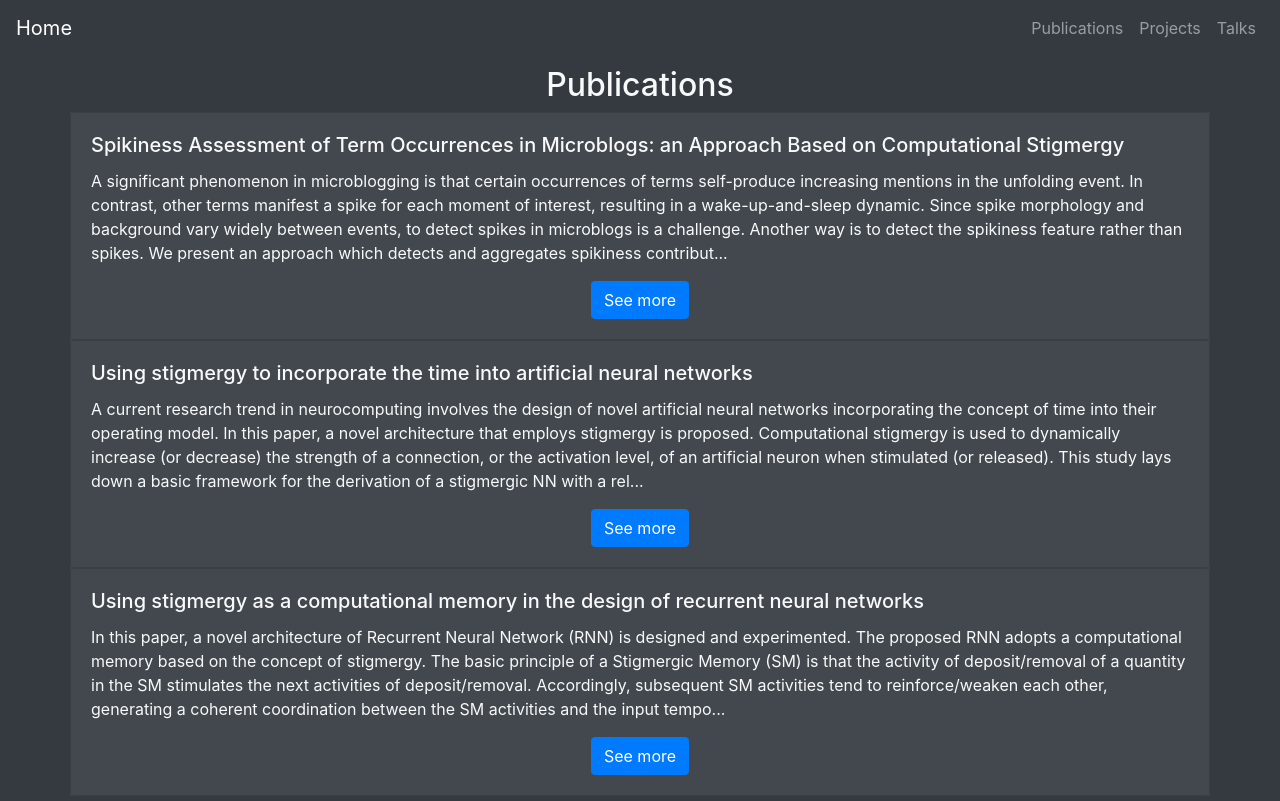
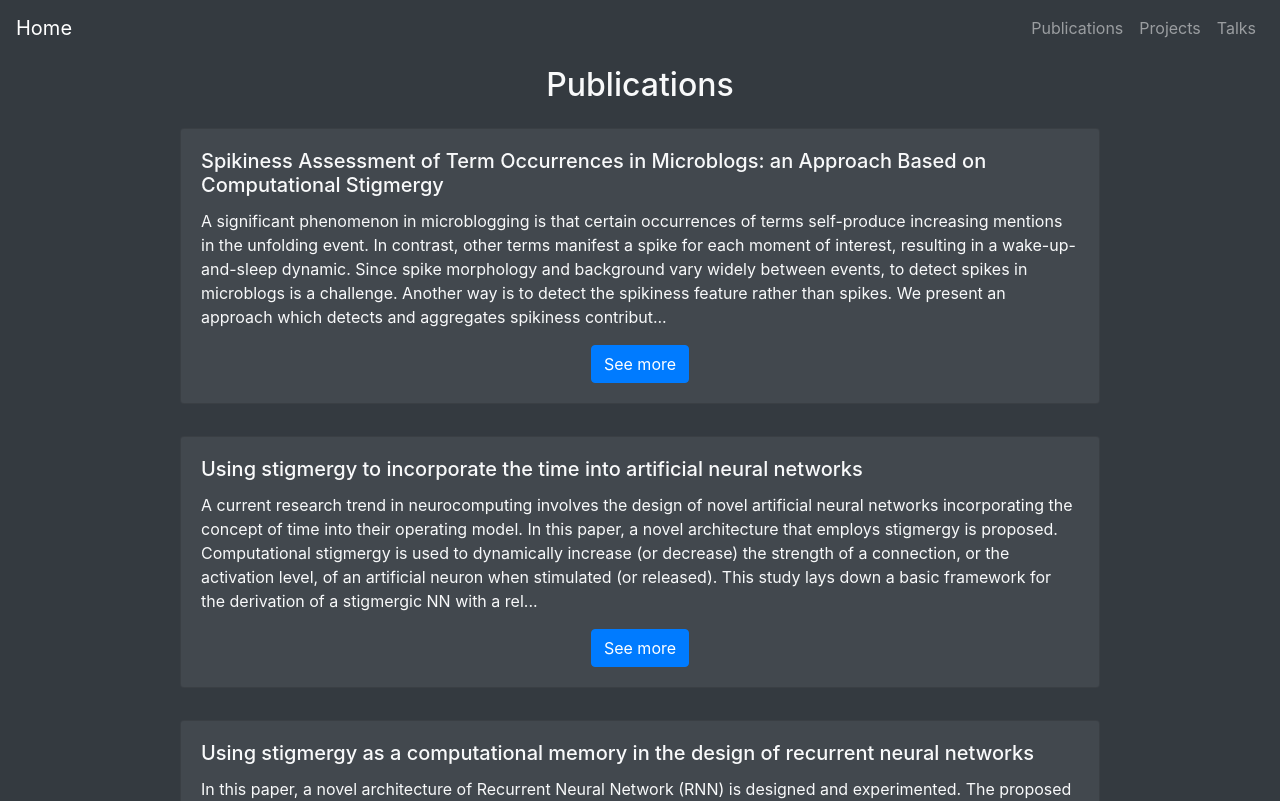
Before and after one commit to galatolofederico/personal-website-angular, an Angular app: page /publications in a window 1280 px wide. Shown: the top 801 px of the page. Built offline with nearby package versions, Linux system fonts and the light colour scheme.

Commit message:
styled publications

```diff
--- a/src/app/item/item.component.html
+++ b/src/app/item/item.component.html
@@ -1,4 +1,4 @@
-<div class="card" [ngClass]="class">
+<div class="card" [ngClass]="cardclass">
   <div class="card-body">
     <h5 class="card-title">{{title}}</h5>
     <p class="card-text">{{description}}</p>
--- a/src/app/item/item.component.ts
+++ b/src/app/item/item.component.ts
@@ -10,7 +10,7 @@ export class ItemComponent implements OnInit {
   @Input() title;
   @Input() link;
   @Input("link-title") linktitle;
-  @Input() class;
+  @Input() cardclass;
   constructor() { }
 
   ngOnInit() {
--- a/src/app/publications/publications.component.html
+++ b/src/app/publications/publications.component.html
@@ -4,7 +4,8 @@
   </div>
   <div class="row justify-content-center">
     <ng-container *ngFor="let publication of publications">
-        <app-item class="bg-light-dark " description="{{(publication.abstract | slice:0:500) + '...' }}"
+        <app-item class="col-10 mt-3 mb-3" cardclass="bg-light-dark"
+        description="{{(publication.abstract | slice:0:500) + '...' }}"
         title="{{publication.title}}" link-title="See more"></app-item>
     </ng-container>
   </div>
```
